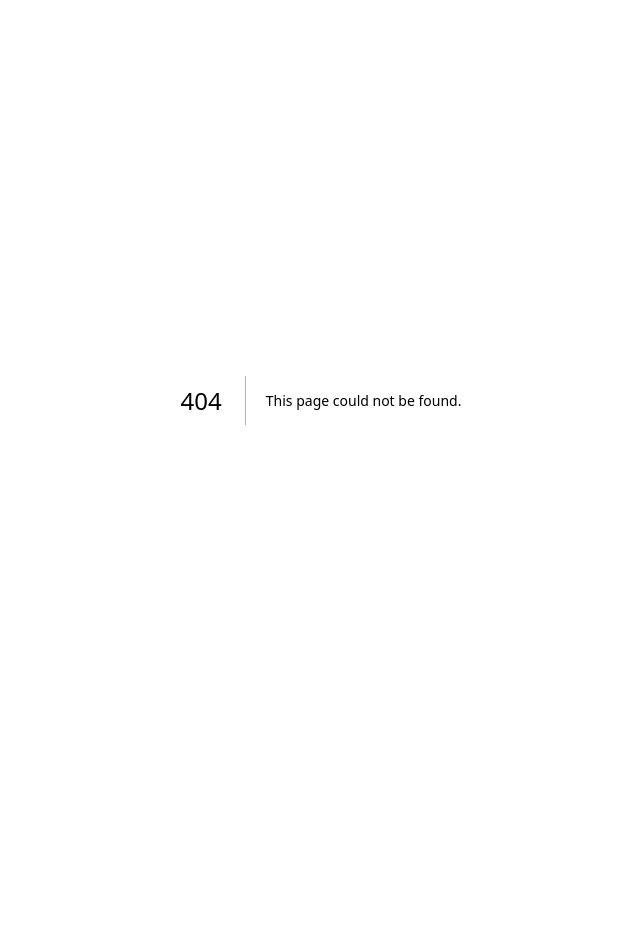
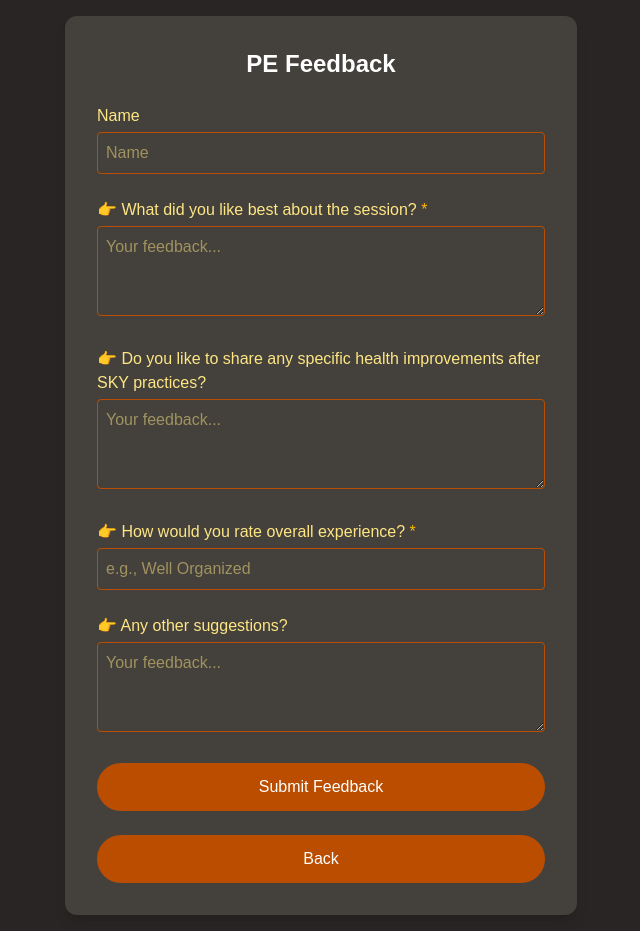
Before and after one commit to Itz-Viggy/Yoga-Registration, a Next.js app: page /review/pe in a window 1280 px wide. Before the commit this address had no page. Shown: the whole page, without its empty margins (319-959 px from the left). Before the commit the page ends 800 px from the top, so only its background shows below. Built offline with nearby package versions, Linux system fonts and the light colour scheme.

Commit message:
PE Review Added

```diff
--- a/src/app/pe/page.tsx
+++ b/src/app/pe/page.tsx
@@ -113,7 +113,7 @@ export default function HomePage() {
 
 
               <button
-                onClick={() => router.push("/review")}
+                onClick={() => router.push("/review/pe")}
                 className="w-full py-3 px-4 bg-amber-700 text-white rounded-full hover:bg-amber-600 transition-colors text-sm md:text-base"
               >
                 PE Feedback
--- /dev/null
+++ b/src/app/review/pe/page.tsx
@@ -0,0 +1,163 @@
+"use client";
+
+import { useState } from "react";
+import { useRouter } from "next/navigation";
+
+export default function FeedbackPage() {
+  const router = useRouter();
+  const [formData, setFormData] = useState({
+    name: "",
+    likedBest: "",
+    improvements: "",
+    rating: "",
+    suggestions: ""
+  });
+  const [loading, setLoading] = useState(false);
+  const [error, setError] = useState("");
+
+  const handleChange = (
+    e: React.ChangeEvent<HTMLInputElement | HTMLTextAreaElement>
+  ) => {
+    const { name, value } = e.target;
+    setFormData(prev => ({ ...prev, [name]: value }));
+  };
+
+  const handleSubmit = async (e: React.FormEvent<HTMLFormElement>) => {
+    e.preventDefault();
+    setLoading(true);
+    setError("");
+    try {
+      // Replace with your actual endpoint
+      const res = await fetch("/api/feedback", {
+        method: "POST",
+        headers: { "Content-Type": "application/json" },
+        body: JSON.stringify(formData),
+      });
+      if (!res.ok) throw new Error("Submission failed");
+      router.push("/");
+    } catch (err: any) {
+      setError(err.message);
+    } finally {
+      setLoading(false);
+    }
+  };
+  const handleBack = () => {
+    router.push("/kkhome");
+  };
+  return (
+    <div className="min-h-screen flex items-center justify-center bg-stone-800 p-4">
+      <form
+        onSubmit={handleSubmit}
+        className="w-full max-w-lg bg-stone-700 p-8 rounded-xl shadow-lg space-y-6"
+      >
+        <h2 className="text-2xl font-bold text-white text-center">
+          PE Feedback
+        </h2>
+
+        {/* Name */}
+        <div>
+          <label htmlFor="name" className="block text-amber-200 mb-1">
+            Name
+          </label>
+          <input
+            type="text"
+            id="name"
+            name="name"
+            required
+            pattern="^[A-Za-z\s\.]+$"
+            title="Please enter letters, spaces or dots only"
+            placeholder="Name"
+            value={formData.name}
+            onChange={handleChange}
+            className="w-full border border-amber-700 bg-stone-700 text-amber-200 p-2 rounded"
+          />
+        </div>
+
+        {/* What did you like best */}
+        <div>
+          <label htmlFor="likedBest" className="block text-amber-200 mb-1">
+            👉 What did you like best about the session? <span className="text-amber-400">*</span>
+          </label>
+          <textarea
+            id="likedBest"
+            name="likedBest"
+            required
+            rows={3}
+            placeholder="Your feedback..."
+            value={formData.likedBest}
+            onChange={handleChange}
+            className="w-full border border-amber-700 bg-stone-700 text-amber-200 p-2 rounded"
+          />
+        </div>
+
+        {/* Health improvements */}
+        <div>
+          <label htmlFor="improvements" className="block text-amber-200 mb-1">
+            👉 Do you like to share any specific health improvements after SKY practices?
+          </label>
+          <textarea
+            id="improvements"
+            name="improvements"
+            rows={3}
+            placeholder="Your feedback..."
+            value={formData.improvements}
+            onChange={handleChange}
+            className="w-full border border-amber-700 bg-stone-700 text-amber-200 p-2 rounded"
+          />
+        </div>
+
+        {/* Rating */}
+        <div>
+          <label htmlFor="rating" className="block text-amber-200 mb-1">
+            👉 How would you rate overall experience? <span className="text-amber-400">*</span>
+          </label>
+          <input
+            type="text"
+            id="rating"
+            name="rating"
+            required
+            placeholder="e.g., Well Organized"
+            value={formData.rating}
+            onChange={handleChange}
+            className="w-full border border-amber-700 bg-stone-700 text-amber-200 p-2 rounded"
+          />
+        </div>
+
+        {/* Other suggestions */}
+        <div>
+          <label htmlFor="suggestions" className="block text-amber-200 mb-1">
+            👉 Any other suggestions?
+          </label>
+          <textarea
+            id="suggestions"
+            name="suggestions"
+            rows={3}
+            placeholder="Your feedback..."
+            value={formData.suggestions}
+            onChange={handleChange}
+            className="w-full border border-amber-700 bg-stone-700 text-amber-200 p-2 rounded"
+          />
+        </div>
+
+        {error && (
+          <p className="text-red-500 text-center">{error}</p>
+        )}
+
+        <button
+          type="submit"
+          disabled={loading}
+          className="w-full py-3 px-4 bg-amber-700 text-white rounded-full hover:bg-amber-600 transition-colors"
+        >
+          {loading ? "Submitting..." : "Submit Feedback"}
+        </button>
+        <button
+    type="button"
+    onClick={handleBack}
+    className="w-full py-3 px-4 bg-amber-700 text-white rounded-full hover:bg-amber-600 transition-colors"
+  >
+    Back
+  </button>
+      </form>
+    </div>
+  );
+}
```
